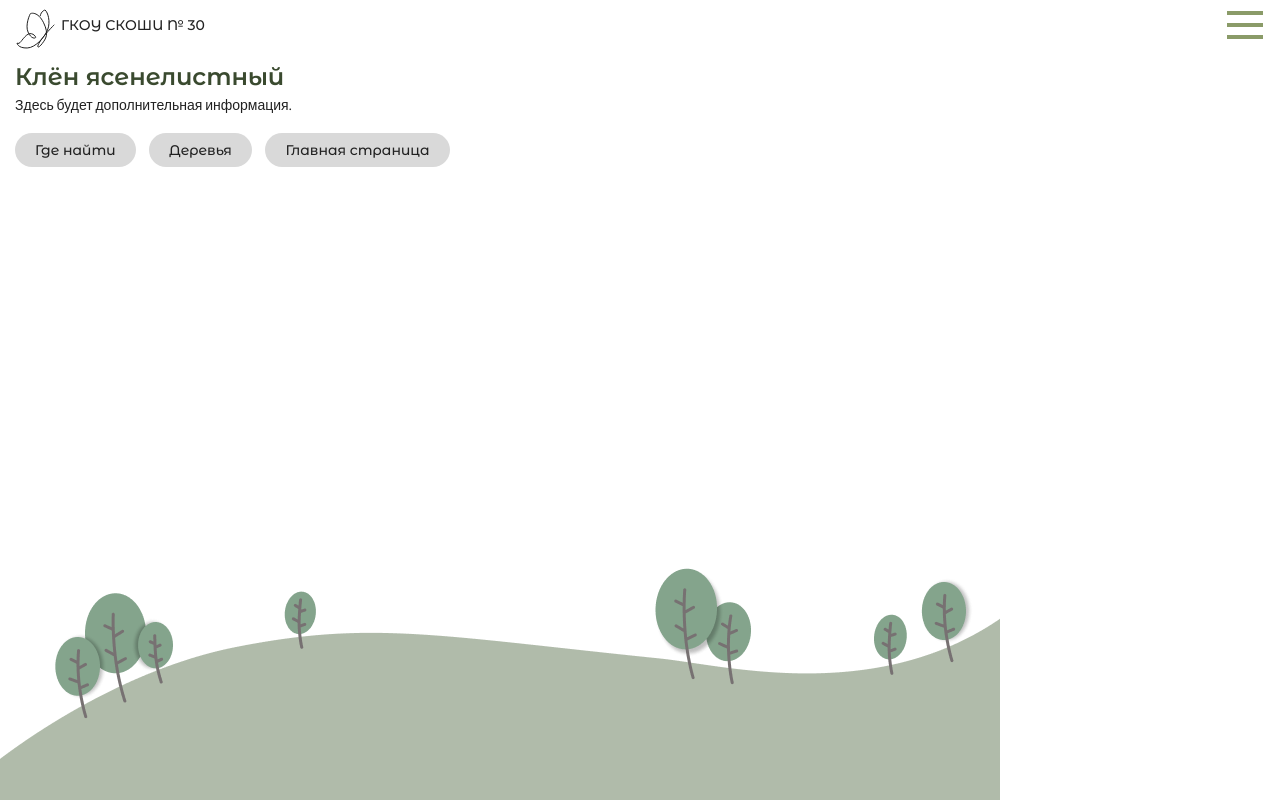
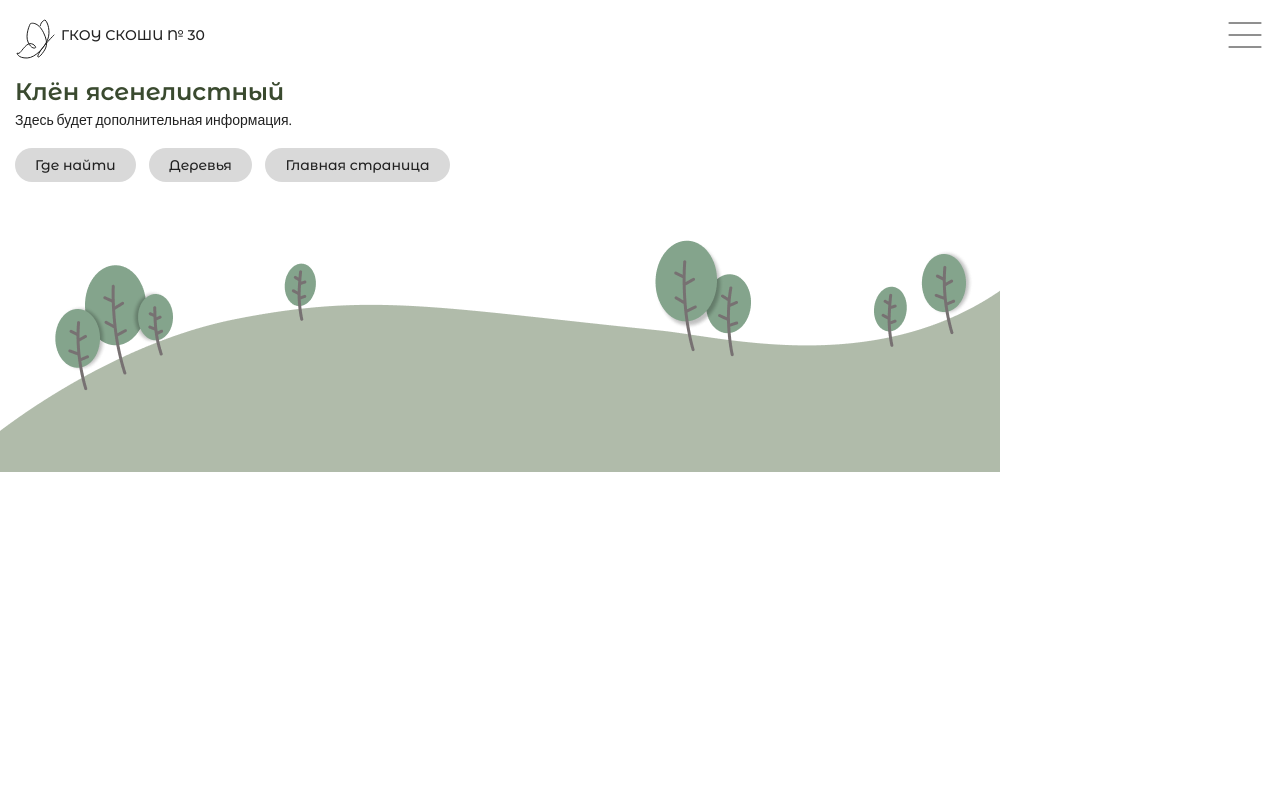
Before and after one commit to svbabaya/garden-series-2, a Flask app: page /plants/2/ in a window 1280 px wide. Run offline with Flask 3, Linux system fonts and the light colour scheme.

Commit message:
Change menu icon

```diff
--- a/garden/static/css/main.css
+++ b/garden/static/css/main.css
@@ -1,7 +1,8 @@
 body {
-    position: relative;
+    /* position: relative;
     min-height: 100vh;
-    display: flex;
+    display: flex; */
+    padding-top: 10px;
 }
 /* .bottom-image {
     position: absolute;
@@ -10,19 +11,17 @@ body {
     transform: translateX(-50%);
     max-width: 100%;
 }   */
-
 .site-container {
     flex-grow: 1;
     background-image: url(../site_bg_02.png);
     background-position: left bottom;
     background-repeat: no-repeat;
 }
-
 header {
     height: 50px;
     line-height: 50px;
     padding: 0 10px 0 15px;
-    margin-bottom: 15px;
+    margin-bottom: 20px;
 }
 header p {
     display: inline-block;
@@ -34,14 +33,12 @@ header p {
 .menu {
     float: right;
 }
-
 main {
     padding: 0 10px 0 15px;
     text-align: left;
     font-size: 14px;
     color: #212121;
 }
-
 .footer {
     padding: 0 10px 0 15px;
     font-size: 14px;
--- a/garden/templates/base.html
+++ b/garden/templates/base.html
@@ -33,7 +33,7 @@
   <header>
     <img src="{{ url_for('static', filename='icons/logo_01.svg') }}" alt="Image-logo" class="logo">
     <p class="header-text montserrat-alternates-medium">{{ settings['site_header'] }}</p>
-    <img src="{{ url_for('static', filename='icons/menu_01.png') }}" alt="Image-menu" class="menu">
+    <img src="{{ url_for('static', filename='icons/menu_02.svg') }}" alt="Image-menu" class="menu">
   </header>
 
   <main class="main">
```
Also changed, not shown: garden/static/icons/menu_01.png (deleted), garden/static/icons/menu_02.svg (added).
